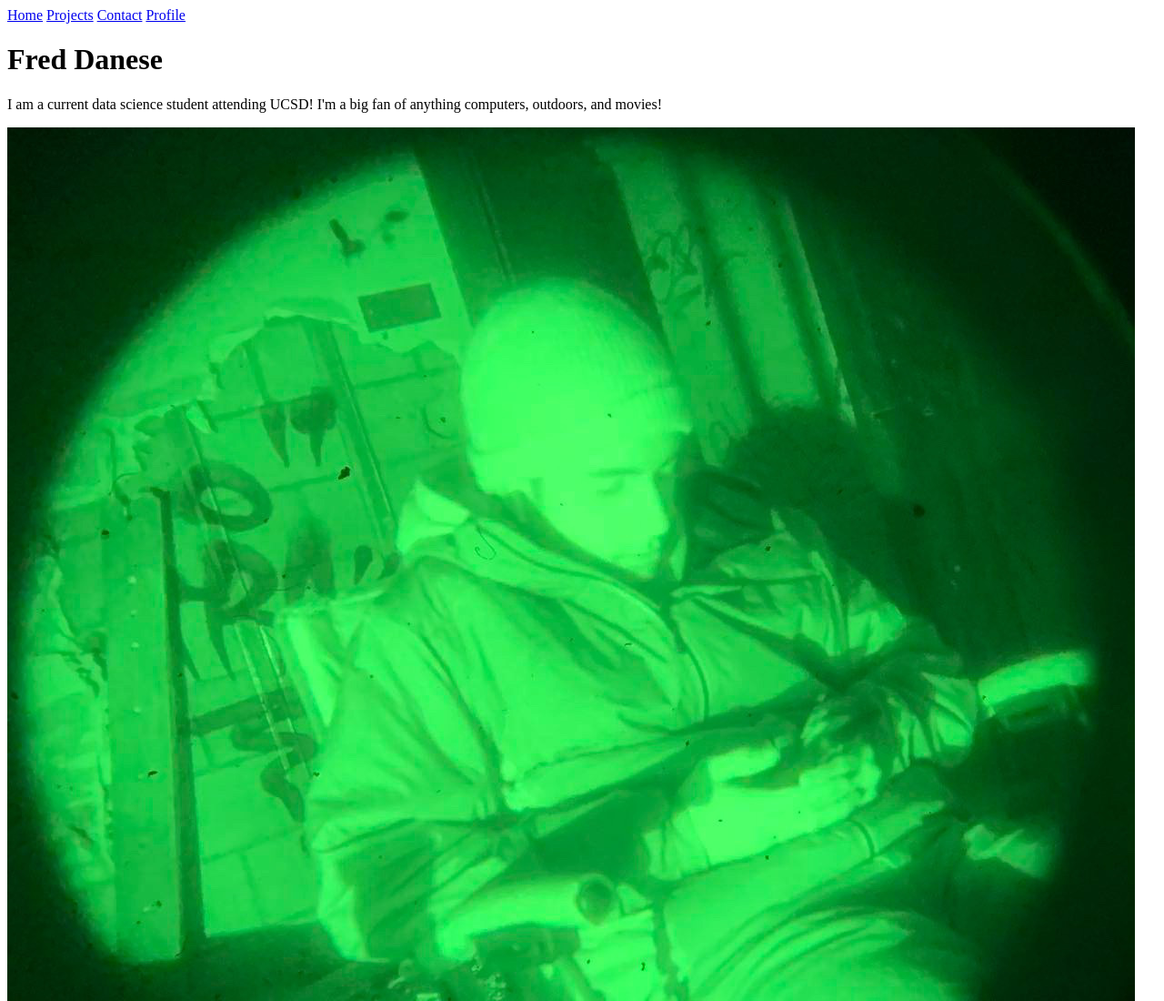
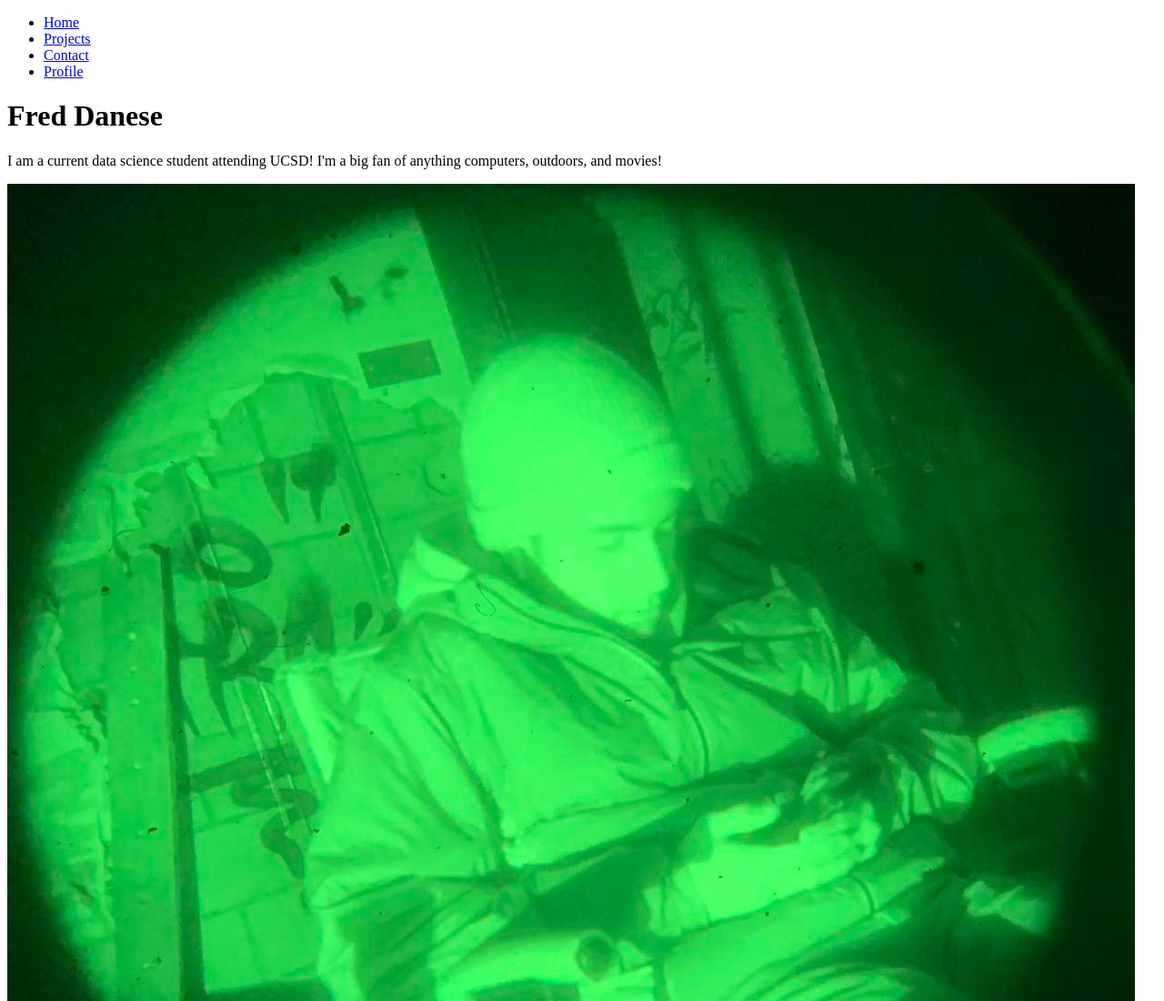
Before and after one commit to FerdGitUCSD/portfolio, a plain HTML site: page index.html in a window 1280 px wide. Shown: the top 1100 px of the page at 91% size. Drawn offline with Linux system fonts and the light colour scheme; files whose address does not match are found by name.

Commit message:
Update index.html

```diff
--- a/index.html
+++ b/index.html
@@ -7,11 +7,14 @@
     <link head="/Users/freddydanese/Github/portfolio/style.css">
 </head>
 <body>
+
     <nav>
-        <a href="https://ferdgitucsd.github.io/portfolio/">Home</a>
-        <a href="https://ferdgitucsd.github.io/portfolio/projects/">Projects</a>
-        <a href="https://ferdgitucsd.github.io/portfolio/contact/">Contact</a>
-        <a href="https://ferdgitucsd.github.io/portfolio/Profile">Profile</a>
+        <ul>
+            <li><a href="https://ferdgitucsd.github.io/portfolio/">Home</a></li>
+            <li><a href="https://ferdgitucsd.github.io/portfolio/projects/">Projects</a></li>
+            <li><a href="https://ferdgitucsd.github.io/portfolio/contact/">Contact</a></li>
+            <li><a href="https://github.com/FerdGitUCSD">Profile</a></li>
+        </ul>
     </nav>
     <h1>
         Fred Danese
```
